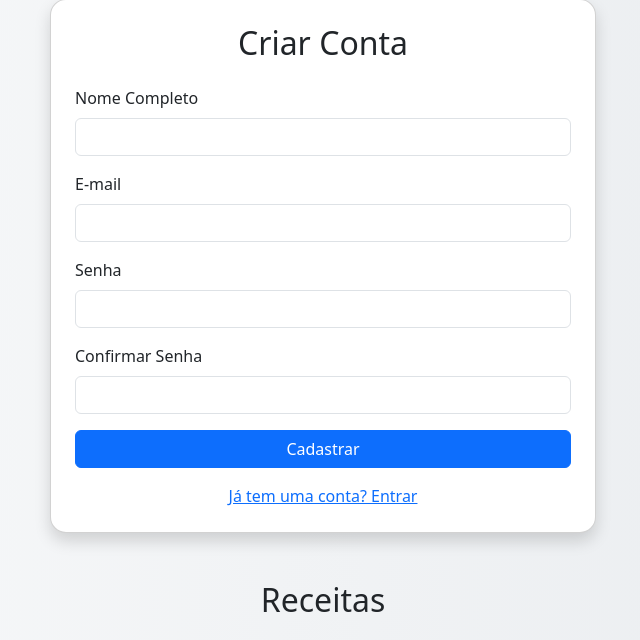
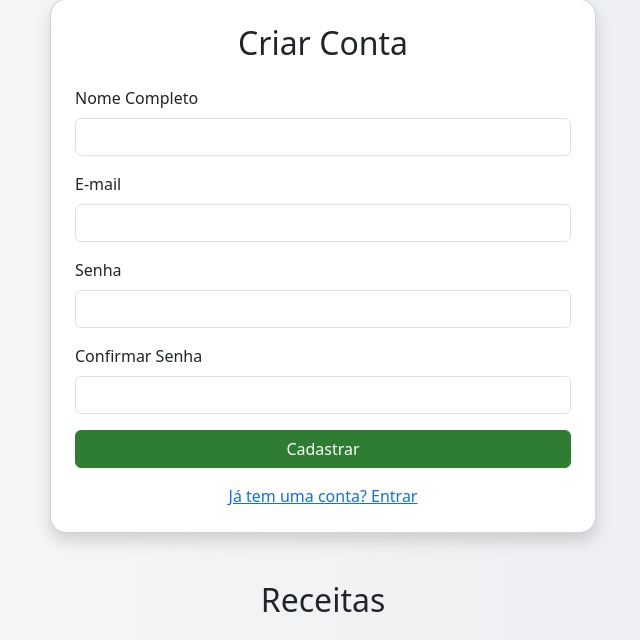
Before and after one commit to FelpTCH/Site-em-HTML, a PHP site: page /cadastro.html in a window 1280 px wide. Shown: the part 117-757 px from the top of the page, without its empty margins (317-957 px from the left). Run offline with PHP 8.4, Linux system fonts and the light colour scheme.

Commit message:
alterar cores

```diff
--- a/sabores/assets/css/cadastro.css
+++ b/sabores/assets/css/cadastro.css
@@ -17,8 +17,8 @@ body {
   }
 
   input:focus {
-    border-color: #0d6efd;
-    box-shadow: 0 0 0 0.25rem rgba(13,110,253,0.25);
+    border-color: #2e7d32 ;
+    box-shadow: 0 0 0 0.25rem #2e7d32;
   }
 
   header {
@@ -30,3 +30,14 @@ body {
     color: white;
     box-shadow: 0 2px 4px rgba(0,0,0,0.2);
   }
+
+  .btn-verde {
+    background-color: #2e7d32; /* verde médio */
+    border-color: #2e7d32;
+    color: white;
+  }
+
+  .btn-verde:hover {
+    background-color: #2e7d32;
+    border-color: #2e7d32;
+  }
--- a/sabores/assets/css/inserir.css
+++ b/sabores/assets/css/inserir.css
@@ -14,7 +14,7 @@ body {
   }
 
   .btn-success {
-    background-color: ##2e7d32;
+    background-color: #2e7d32;
     border-color: #2e7d32;
   }
 
--- a/sabores/cadastro.html
+++ b/sabores/cadastro.html
@@ -43,7 +43,7 @@
               <label for="confirmaSenha" class="form-label">Confirmar Senha</label>
               <input type="password" class="form-control" id="confirmaSenha" name="confirmaSenha" required />
             </div>
-            <button type="submit" class="btn btn-primary w-100">Cadastrar</button>
+            <button type="submit" class="btn btn-verde w-100">Cadastrar</button>
             <div class="text-center mt-3">
               <a href="login.html">Já tem uma conta? Entrar</a>
             </div>
```
